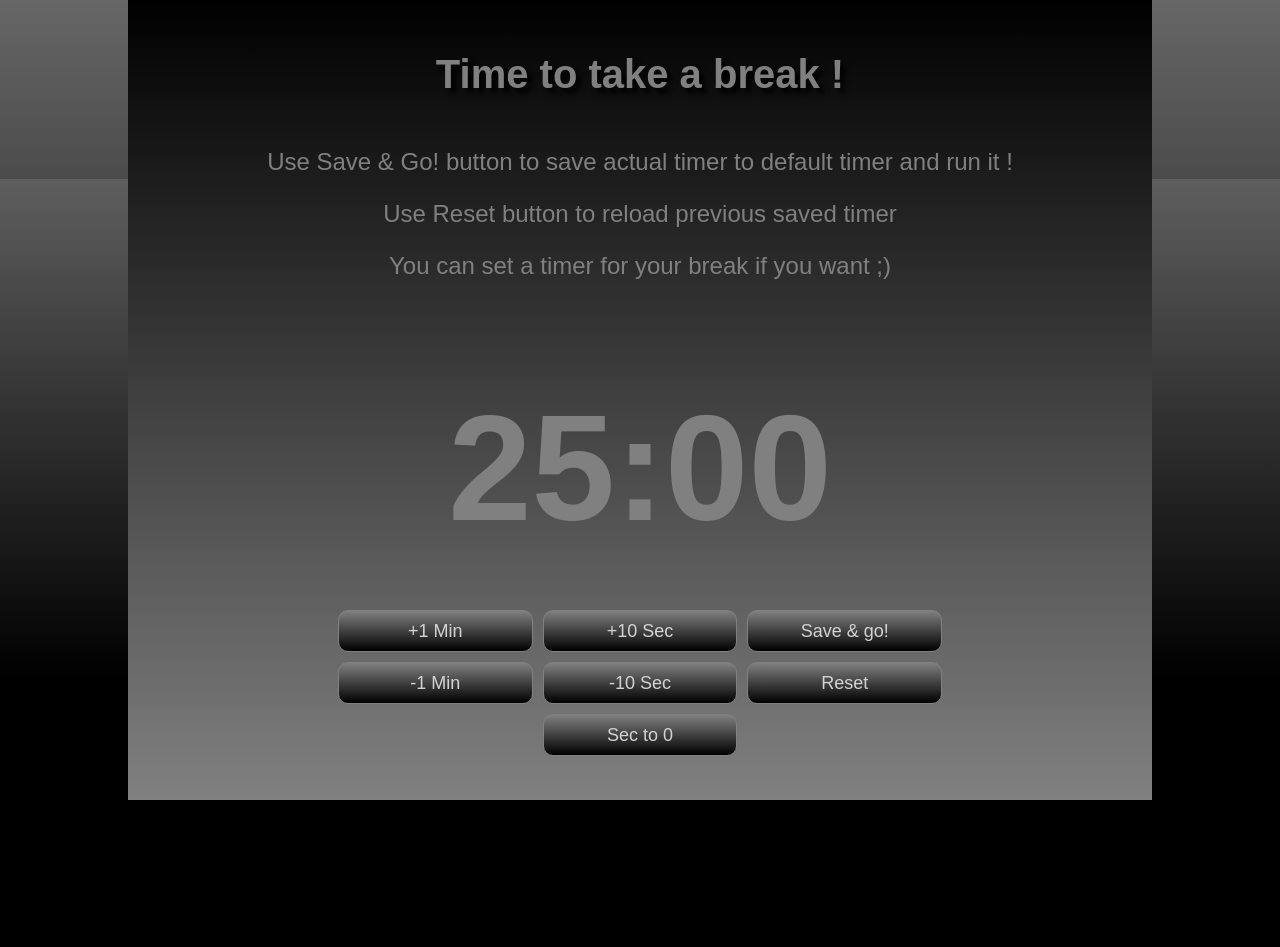
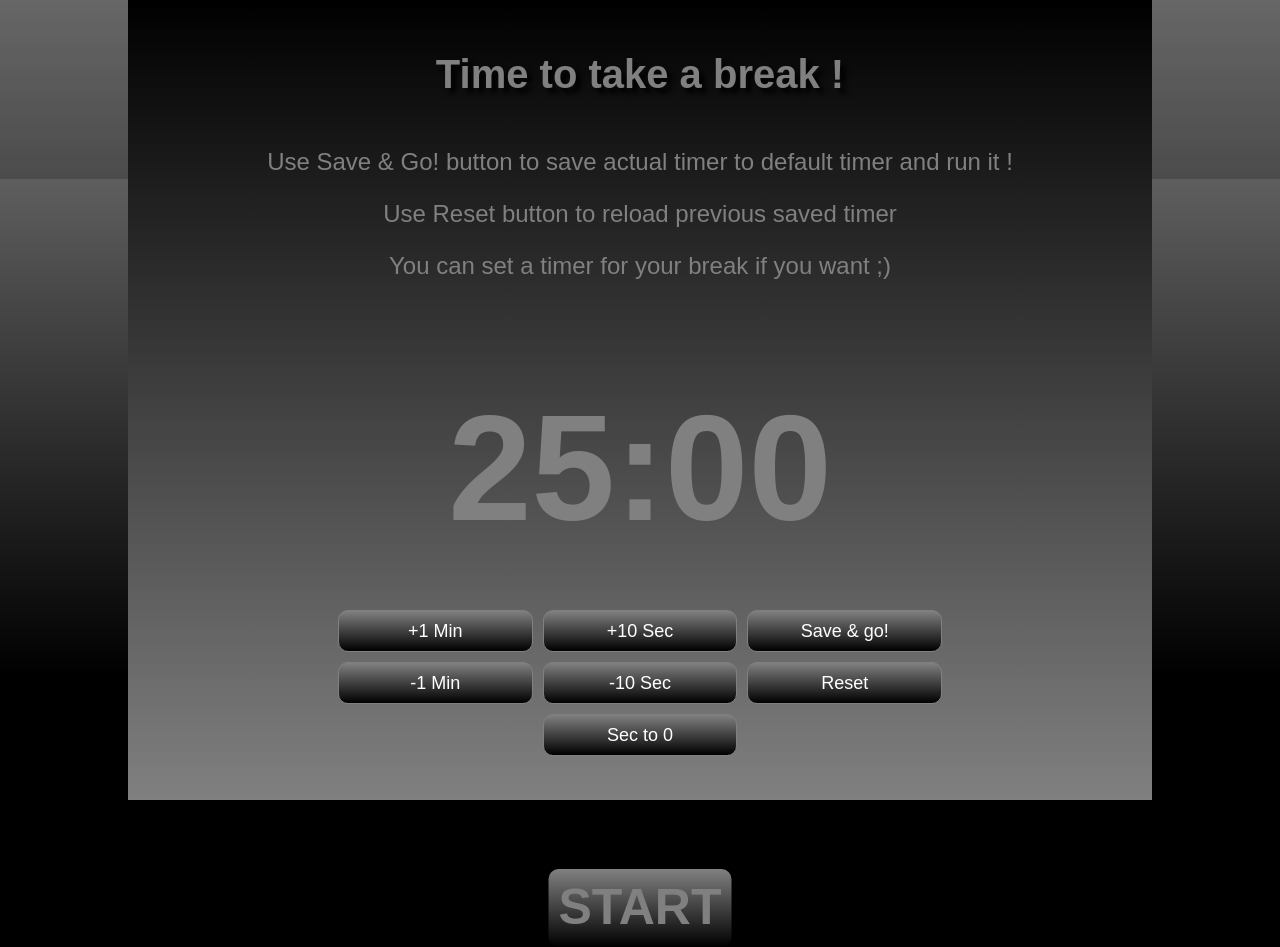
Before and after one commit to fabquo/pomodoro-react, a React (Vite) app: page / in a window 1280 px wide. Before the commit the page ends 800 px from the top, so only its background shows below. Built offline with nearby package versions, Linux system fonts and the light colour scheme.

Commit message:
Revert "Add tic / tac"
This reverts commit cbfa4c239fa2e21fe29d3f1e9a9a99fe4565bf51.

```diff
--- a/src/components/app/App.jsx
+++ b/src/components/app/App.jsx
@@ -11,7 +11,6 @@ const App = () => {
     const [startSeconds, setStartSeconds] = useState(0);
     const [appTitle, setAppTitle] = useState("Let's work !");
     const [cooldown, setCooldown] = useState(100);
-    const [ticSound, setTicSound] = useState(true);
 
     const timeToGo =
         ((minutes * 60 + seconds) / (startMinutes * 60 + startSeconds)) * 100;
@@ -61,8 +60,6 @@ const App = () => {
                     setMinutes={setMinutes}
                     seconds={seconds}
                     setSeconds={setSeconds}
-                    ticSound={ticSound}
-                    setTicSound={setTicSound}
                 />
             </div>
             <Modal
--- a/src/components/timer/timer.jsx
+++ b/src/components/timer/timer.jsx
@@ -1,20 +1,12 @@
-import React, {useState, useEffect} from "react";
+import React, {useEffect} from "react";
 import ButtonTimer from "../controls/button";
 import soundfile from "../../medias/alarm.mp3";
-import tic from "../../medias/tic.wav";
-
-//const [ticSound, setTicSound] = useState(true);
 
 const Timer = props => {
-    const ticker = new Audio(tic);
     const audio = new Audio(soundfile);
     // Activate timer or stop it
     const toggle = () => {
         props.setIsActive(!props.isActive);
-    };
-
-    const toggleTic = () => {
-        props.setTicSound(!props.ticSound);
     };
 
     // Run cooldown from Min to zero
@@ -24,17 +16,11 @@ const Timer = props => {
             if (props.seconds > 0) {
                 interval = setTimeout(() => {
                     props.setSeconds(props.seconds - 1);
-                    if (props.ticSound) {
-                        ticker.play();
-                    }
                 }, 1000);
             } else if (props.seconds === 0 && props.minutes > 0) {
                 interval = setTimeout(() => {
                     props.setSeconds(props.seconds + 59);
                     props.setMinutes(props.minutes - 1);
-                    if (props.ticSound) {
-                        ticker.play();
-                    }
                 }, 1000);
             } else {
                 clearTimeout(interval);
@@ -45,7 +31,6 @@ const Timer = props => {
     });
 
     return (
-        <div className={"timerControls"}>
         <div className={"startStop"}>
             <ButtonTimer
                 buttonClassName={"startStop__button"}
@@ -53,14 +38,6 @@ const Timer = props => {
                 handleClickFunction={toggle}
             />
         </div>
-            <div className={"toggleTic"}>
-                <ButtonTimer
-                    buttonClassName={"ticButton"}
-                    buttonName={props.ticSound ? "Mute" : "TIC/TAC"}
-                    handleClickFunction={toggleTic}
-                />
-            </div>
-        </div>
     );
 };
 export default Timer;
--- a/src/style/app.css
+++ b/src/style/app.css
@@ -39,30 +39,15 @@ body{
     position: relative;
     text-align: center;
 }
-.timerControls{
+.startStop{
     position: absolute;
-    display: grid;
-    grid-gap: 20px;
-    grid-template-columns: 1fr 1fr;
+    margin-top: 40%;
     top: 100%;
     left: 50%;
     margin-left: auto;
     margin-right:auto;
     transform: translateX(-50%);
     z-index: 2;
-}
-.toggleTic{
-    grid-column: 2;
-    position:relative;
-    cursor: default;
-    border-radius: 10px;
-    padding: 10px;
-    background: linear-gradient(grey, black);
-    user-select: none;
-}
-.startStop{
-    grid-column: 1;
-    position:relative;
     cursor: default;
     border-radius: 10px;
     padding: 10px;
@@ -74,15 +59,6 @@ body{
     font-weight: 700;
     text-align: center;
     user-select: none;
-}
-.ticButton{
-    font-size: 30px;
-    font-weight: 700;
-    text-align: center;
-    user-select: none;
-}
-.ticButton:hover{
-    color:lightgrey;
 }
 .startStop__button:hover{
     color:lightgrey;
@@ -144,13 +120,9 @@ body{
     border-radius: 10px;
     background: linear-gradient(grey, black);
     user-select: none;
-    color:lightgrey;
 }
 .modalButton:active{
     background: linear-gradient(black, grey);
-}
-.modalButton:hover{
-    color : white;
 }
 .setToNull{
     grid-column: 2;
@@ -183,9 +155,6 @@ body{
     background: linear-gradient(black, grey);
 }
 .startStop__button{
-    font-size: 50px;
-}
-.ticButton{
     font-size: 50px;
 }
 .modal{
@@ -234,9 +203,6 @@ body{
     .startStop{
         margin-top: 5%;
     }
-    .toggleTic{
-        margin-top: 5%;
-    }
     .modalTitle{
         margin-top: 2%;
     }
@@ -273,7 +239,4 @@ body{
     .startStop{
         margin-top: 15%;
     }
-    .toggleTic{
-        margin-top: 15%;
-    }
 }
```
Also changed, not shown: 1 other file (tests, documents, lock files or other folders). Lines whose indentation alone changed are shown as unchanged.
